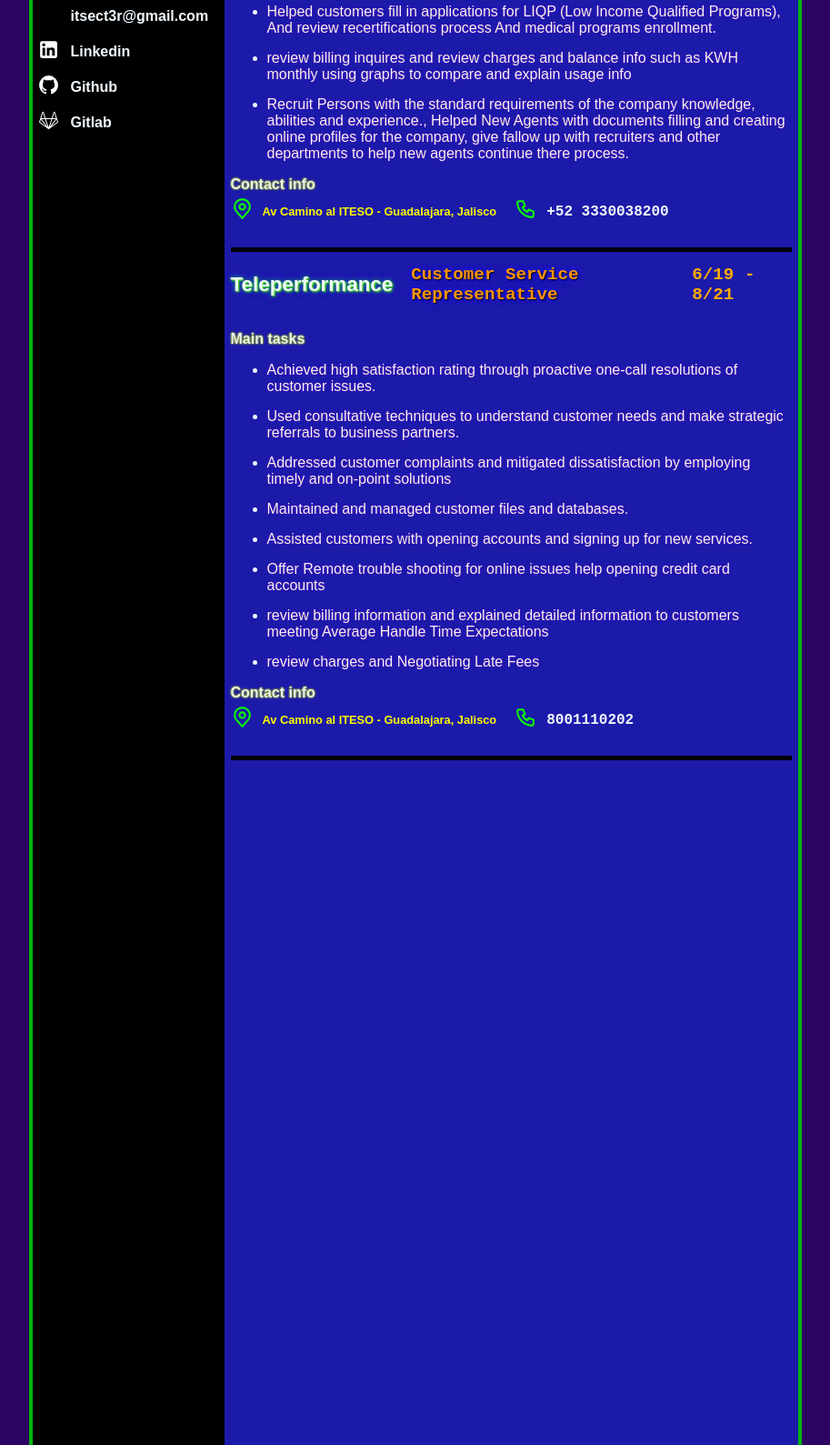
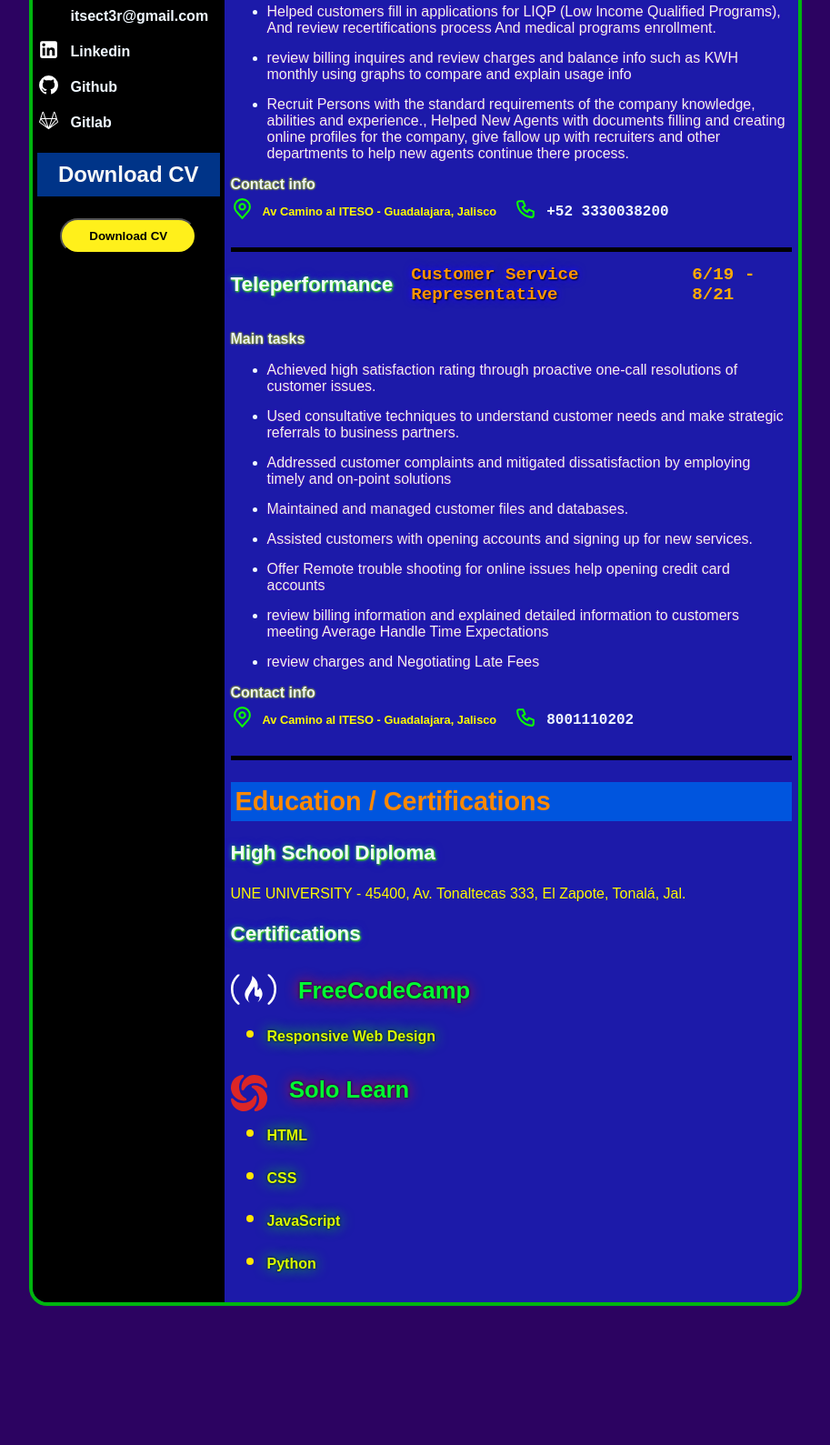
Before and after one commit to ITSECT3R/CV-Luis-Angel-M, a plain HTML site: page index.html in a window 1280 px wide. Shown: the part 1211-2800 px from the top of the page at 91% size, without its empty margins (183-1096 px from the left). After the commit the page ends 2655 px from the top, so only its background shows below. Drawn offline with Linux system fonts and the light colour scheme.

Commit message:
"Completed CV. added JS file for download btn of CV and completed html and css files."

```diff
--- a/CSS-Styles/styles.css
+++ b/CSS-Styles/styles.css
@@ -15,13 +15,16 @@ body{
 
 main{
     width: 100%;
-    height: 3200px;
     border: 4px solid rgb(0, 181, 15);
     display: grid;
     grid-template-columns: repeat(4,1fr);
     border-radius: 20px;
     overflow: hidden;
 
+}
+
+a{
+    text-decoration: none;
 }
 
 /* Left side of CV */
@@ -125,6 +128,20 @@ main{
     text-decoration: none;
 }
 
+#download-btn{
+    color: #000000;
+    font-weight: 700;
+    background-color: #fff01b;
+    margin-inline: auto;
+    display: block;
+    padding: 10px 30px;
+    border-radius: 30px;
+    transition: .5s;
+}
+
+#download-btn:hover{
+    background-color:#ff8000 ;
+}
 
 /* Right side of CV */
 
@@ -257,14 +274,64 @@ main{
     display: flex;
 }
 
-.contact-link{
+.contact-link,
+.high-school{
     color: rgb(255, 251, 0);
     transition: .2s ease-in-out;
     text-decoration: none;
     font-size: .8rem;
 }
 
-.contact-link:hover{
+.contact-link:hover,
+.high-school:hover{
     color: rgb(255, 145, 0);
+}
 
+/* Education / Certifications Section */
+
+.education h3{
+    font-size: 1.4rem;    text-shadow: 1px 1px 2px rgb(81, 255, 0), 0 0 10px rgb(43, 0, 255), 0 0 5px rgb(0, 244, 8);
 }
+
+.education a{
+    font-size: initial;
+}
+
+
+.Certifications svg{
+    display: inline;
+    margin-bottom: -15px;
+    margin-right: 20px;
+}
+
+.Certifications h4{
+    display: inline;
+    font-size: 1.6rem;
+    color: #00ff33;
+    text-shadow: 0 0 3px #000000, 0 0 15px rgb(255, 13, 0);
+}
+
+
+.ul-skills li{
+    font-size: 1.7rem;
+    font-weight: 700;
+    margin-bottom: 15px;
+    color: #ffe600;
+    text-shadow: 0 0 3px #000000, 0 0 15px rgb(255, 13, 0);
+}
+
+.ul-skills1{
+    margin-bottom: 30px;
+}
+
+.ul-skills1 a{
+    color: #d9ff00;
+    text-decoration: none;
+    text-shadow: 0 0 3px #000000, 0 0 15px rgb(0, 255, 4);
+    transition: .3s ease-in-out;
+}
+
+.ul-skills1 a:hover{
+    color: #ffbf00;
+    margin-left: 10px;
+}
--- a/index.html
+++ b/index.html
@@ -10,8 +10,9 @@
     <header><nav></nav></header>
     <main>
         <div class="div-left">
-            <div>
+            <div><a href="https://github.com/ITSECT3R" target="_blank">
                 <img src="/Resources/Pictures/Luis-Angel-Picture.jpg" alt="Picture of My self" class="profile-img">
+                </a>
             </div>
             <div>
                 <h2 class="h2-name">Luis Angel Marin Rodriguez</h2>
@@ -81,6 +82,11 @@
                     <svg xmlns="http://www.w3.org/2000/svg" width="25" height="25" viewBox="0 0 24 24"><path fill="#ffffff" d="m21.94 13.11l-1.05-3.22c0-.03-.01-.06-.02-.09l-2.11-6.48a.86.86 0 0 0-.8-.57c-.36 0-.68.25-.79.58l-2 6.17H8.84L6.83 3.33a.85.85 0 0 0-.79-.58c-.37 0-.69.25-.8.58L3.13 9.82v.01l-1.07 3.28c-.16.5.01 1.04.44 1.34l9.22 6.71c.17.12.39.12.56-.01l9.22-6.7c.43-.3.6-.84.44-1.34M8.15 10.45l2.57 7.91l-6.17-7.91m8.73 7.92l2.47-7.59l.1-.33h3.61l-5.59 7.16m4.1-13.67l1.81 5.56h-3.62m-1.3.95l-1.79 5.51L12 19.24l-2.86-8.79M6.03 3.94L7.84 9.5H4.23m-1.18 4.19c-.09-.07-.13-.19-.09-.29l.79-2.43l5.82 7.45m11.38-4.73l-6.51 4.73l.02-.03l5.79-7.42l.79 2.43c.04.1 0 .22-.09.29"/></svg>
                     <p>Gitlab</p>
                     </a>
+                </div>
+                <div class="download-cv">
+                    <h3>Download CV</h3>
+                    <button id="download-btn">Download CV</button>
+
                 </div>
 
 
@@ -229,7 +235,43 @@
                 </div>
 
             </div>
+
+                <div class="education">
+                    <div>
+                        <h2>Education / Certifications</h2>
+                        <h3>High School Diploma</h3>
+                        <a target="_blank" href="https://www.google.com.mx/maps/place/UNE+Tonal%C3%A1/@20.6307716,-103.244323,17.79z/data=!4m6!3m5!1s0x8428b460bebd5689:0x68278f71b14b2dc!8m2!3d20.6318207!4d-103.2446157!16s%2Fg%2F11d_y58xxn?entry=ttu&g_ep=EgoyMDI0MTExOS4yIKXMDSoASAFQAw%3D%3D" class="high-school">UNE UNIVERSITY - 45400, Av. Tonaltecas 333, El Zapote, Tonalá, Jal. </a>
+                    </div>
+                    <div>
+                        <div class="Certifications">
+                            <h3>Certifications</h3>
+                            <svg xmlns="http://www.w3.org/2000/svg" width="50" height="50" viewBox="0 0 24 24"><path fill="#ffffff" d="M19.885 3.906a.62.62 0 0 0-.354.12c-.08.08-.161.196-.161.313c0 .2.236.474.673.923c1.822 1.754 2.738 3.903 2.732 6.494c-.007 2.867-.97 5.17-2.844 6.954c-.394.353-.556.63-.557.867c0 .116.08.237.16.353a.58.58 0 0 0 .353.162c.434 0 1.04-.512 1.833-1.509c1.542-1.89 2.24-3.978 2.279-6.824c.036-2.847-.857-4.777-2.603-6.77c-.63-.712-1.153-1.082-1.511-1.083m-15.769.002c-.358 0-.882.37-1.51 1.083C.858 6.984-.035 8.914.001 11.761c.04 2.846.737 4.933 2.28 6.824c.791.997 1.398 1.51 1.832 1.509a.57.57 0 0 0 .352-.162c.08-.116.16-.237.16-.353c0-.237-.162-.514-.556-.866c-1.873-1.785-2.837-4.087-2.844-6.955c-.006-2.591.91-4.74 2.732-6.494c.437-.449.674-.722.673-.923c0-.117-.08-.233-.161-.313a.62.62 0 0 0-.354-.12zm7.056.895s.655 2.081-2.649 6.727c-3.156 4.433 1.045 7.15 1.432 7.386c-.281-.18-2.001-1.5.402-5.423c.466-.77 1.076-1.47 1.834-3.041c0 0 .67.946.32 2.998c-.523 3.101 2.271 2.214 2.314 2.257c.976 1.15-.808 3.17-.917 3.233c-.108.061 5.096-3.13 1.399-7.935c-.253.253-.582 1.442-1.267 1.266c-.684-.174 2.125-3.494-2.868-7.468M9.955 18.916q.036.024.038.024z"/></svg>
+                            <h4>FreeCodeCamp</h4>
+                            <div>
+                                <ul class="ul-skills ul-skills1">
+                                    <li><a href="https://freecodecamp.org/certification/ITSECT3R/responsive-web-design" target="_blank">Responsive Web Design</a></li>
+                                </ul>
+                            </div>
+                            <svg xmlns="http://www.w3.org/2000/svg" width="40" height="40" viewBox="0 0 24 24"><path fill="#dc2626" d="M18.621 16.084a8.48 8.48 0 0 1-2.922 6.427c-.603.53-.19 1.522.613 1.442a9 9 0 0 0 1.587-.3a8.32 8.32 0 0 0 5.787-5.887a8.555 8.555 0 0 0-8.258-10.832a9 9 0 0 0-1.045.06c-.794.1-.995 1.161-.29 1.542c2.701 1.452 4.53 4.285 4.53 7.548zM7.906 18.597a8.54 8.54 0 0 1-6.45-2.913c-.532-.6-1.527-.19-1.446.61a9 9 0 0 0 .3 1.582c.794 2.823 3.064 5.026 5.907 5.766c5.727 1.492 10.87-2.773 10.87-8.229c0-.35-.02-.7-.06-1.04c-.1-.792-1.165-.992-1.547-.29a8.6 8.6 0 0 1-7.574 4.514M5.382 7.916a8.48 8.48 0 0 1 2.924-6.427c.603-.531.19-1.522-.613-1.442a10 10 0 0 0-1.598.29A8.34 8.34 0 0 0 .31 6.224a8.555 8.555 0 0 0 8.258 10.832c.352 0 .704-.02 1.045-.06c.794-.1.995-1.162.29-1.542a8.54 8.541 0 0 1-4.52-7.538zm10.72-2.513a8.54 8.54 0 0 1 6.45 2.913c.53.6 1.526.19 1.445-.61a9 9 0 0 0-.3-1.583C22.902 3.3 20.632 1.098 17.788.357C12.071-1.145 6.928 3.12 6.928 8.576c0 .35.02.7.06 1.041c.1.791 1.168.991 1.549.29A8.58 8.58 0 0 1 16.1 5.404z"/></svg>
+                            <h4>Solo Learn</h4>
+                            <div>
+                                <ul class="ul-skills ul-skills1">
+                                    <li><a href="https://www.sololearn.com/certificates/CC-GFJ0MCHG" target="_blank">HTML</a></li>
+                                    <li><a href="https://www.sololearn.com/certificates/CC-AGLNFARH" target="_blank">CSS</a></li>
+                                    <li><a href="https://www.sololearn.com/certificates/CC-OBNR8OMY" target="_blank">JavaScript</a></li>
+                                    <li><a href="https://www.sololearn.com/certificates/CC-LPM05QGQ" target="_blank">Python</a></li>
+                                </ul>
+                            </div>
+
+
+                        </div>
+                    </div>
+
+
+                </div>
+
         </div>
     </main>
+    <script src="/scripts/script.js"></script>
 </body>
 </html>
--- /dev/null
+++ b/scripts/script.js
@@ -0,0 +1,7 @@
+  const downloadBtn = document.getElementById('download-btn');
+  downloadBtn.addEventListener('click', () => {
+    const link = document.createElement('a');
+    link.href = '/Resources/PDF/CV-Luis-Angel-Marin-Rodriguez-2025_compressed.pdf';
+    link.download = 'CV-Luis-Angel-Marin-Rodriguez-2025_compressed';
+    link.click();
+  });
```
Also changed, not shown: 1 other file.
